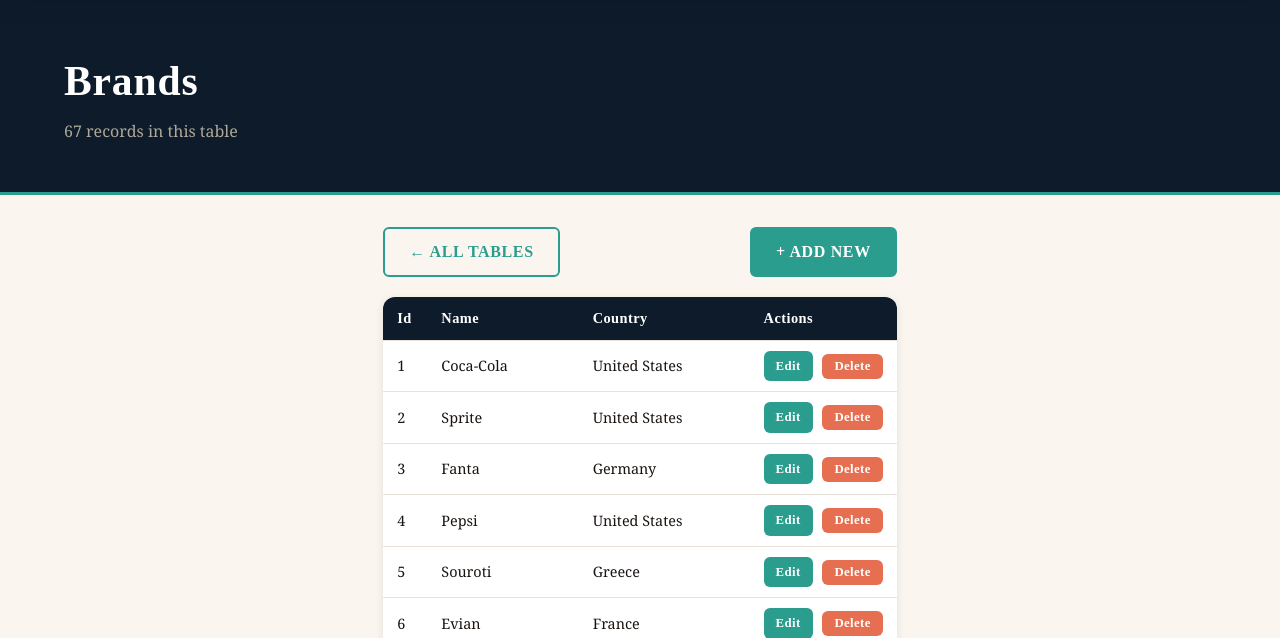
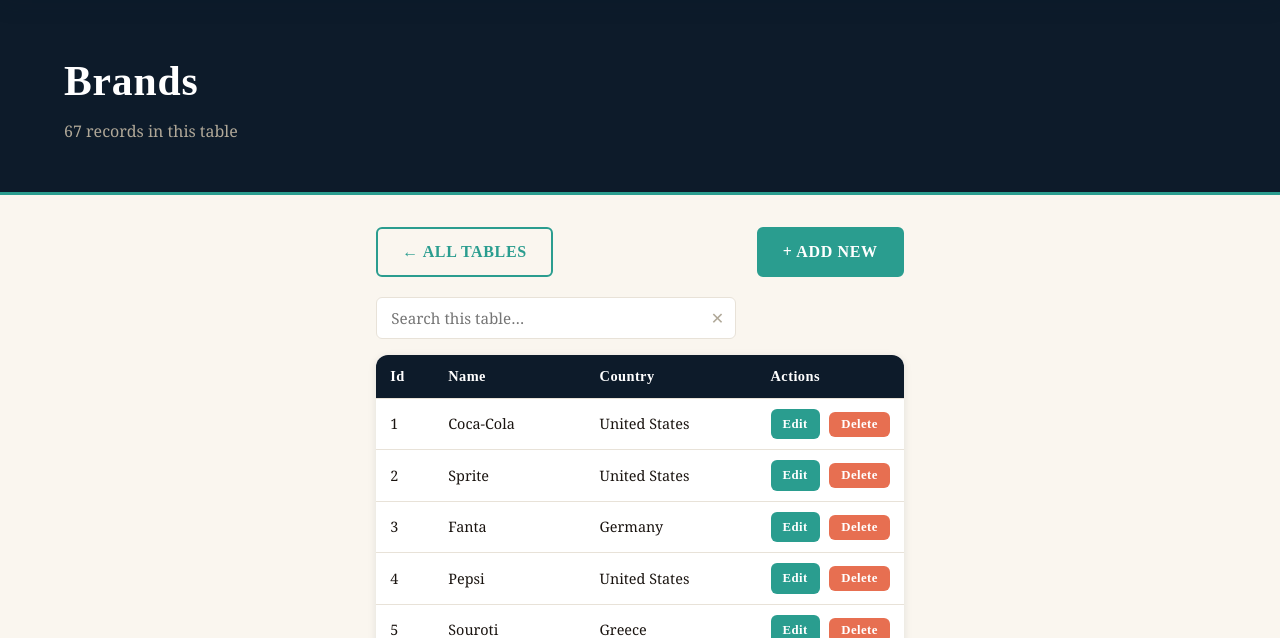
Before and after one commit to PAULPAPACHRYS/ITC4214-Final, a Django app: page /database/brands/ in a window 1280 px wide. Shown: the part 67-705 px from the top of the page. Run offline with Django 5.2, Linux system fonts and the light colour scheme; a user stored in the database is signed in; data comes from the database, SQL or seed files in the repository.

Commit message:
Improved database page, added sorting and search bar

```diff
--- a/wavebarsupply_django/wavebarsupply/static/css/database_style.css
+++ b/wavebarsupply_django/wavebarsupply/static/css/database_style.css
@@ -75,6 +75,59 @@
 }
 .db_table tbody tr:hover { background: var(--cream_lt); }
 .db_empty { text-align: center; color: var(--gray_dk); padding: 24px; }
+
+/* sortable column headers */
+.db_table th.db_sortable {
+  cursor: pointer;
+  user-select: none;
+}
+.db_table th.db_sortable:hover { background: var(--teal); }
+.db_table th.db_sortable:focus {
+  outline: 2px solid var(--teal_lt);
+  outline-offset: -2px;
+}
+.db_table th.db_sorted { background: var(--teal); }
+.db_sort_arrow {
+  display: inline-block;
+  width: 1em;               /* reserve space so headers don't jump when sorted */
+  margin-left: 4px;
+  font-size: .8em;
+}
+
+/* per-table search bar */
+.db_search_wrap {
+  position: relative;
+  margin-bottom: 16px;
+  max-width: 360px;
+}
+.db_search_input {
+  width: 100%;
+  padding: 10px 34px 10px 14px;
+  border: 1.5px solid var(--gray_lt);
+  border-radius: var(--radius_sm);
+  font-size: .95rem;
+  font-family: inherit;
+  color: var(--text);
+  background: var(--white);
+}
+.db_search_input:focus {
+  outline: none;
+  border-color: var(--teal);
+}
+.db_search_clear {
+  position: absolute;
+  top: 50%;
+  right: 8px;
+  transform: translateY(-50%);
+  border: none;
+  background: transparent;
+  color: var(--gray_mid);
+  font-size: 1rem;
+  line-height: 1;
+  cursor: pointer;
+  padding: 4px;
+}
+.db_search_clear:hover { color: var(--coral); }
 
 .db_actions_col {
   text-align: right;
--- a/wavebarsupply_django/wavebarsupply/static/js/database.js
+++ b/wavebarsupply_django/wavebarsupply/static/js/database.js
@@ -1,4 +1,10 @@
-// Ask for confirmation before a delete form is submitted.
+// ----------------------------------------------------------------------------
+// Database page behaviour: delete confirmation, column sorting, and per-table
+// search. All rows are already rendered by Django, so sorting and searching are
+// done client-side on the existing table.
+// ----------------------------------------------------------------------------
+
+// --- Ask for confirmation before a delete form is submitted (unchanged) ---
 document.querySelectorAll('.db_delete_form').forEach(form => {
   form.addEventListener('submit', (event) => {
     if (!window.confirm('Delete this record? This cannot be undone.')) {
@@ -6,3 +12,139 @@
     }
   });
 });
+
+// --- Sorting + search (only runs on the table page) ---
+const table = document.querySelector('.db_table');
+if (table) {
+  const tbody = table.querySelector('tbody');
+  const noMatchRow = tbody.querySelector('.db_no_match');
+  const headers = [...table.querySelectorAll('thead th.db_sortable')];
+
+  // Real data rows only: they always have an actions cell. This skips both the
+  // "No records yet" row and the hidden "No matching records" row.
+  function dataRows() {
+    return [...tbody.querySelectorAll('tr')].filter(tr => tr.querySelector('.db_actions_col'));
+  }
+
+  // The trimmed text of a row's cell at a given column index.
+  function cellText(row, index) {
+    const cell = row.children[index];
+    return cell ? cell.textContent.trim() : '';
+  }
+
+  // ---- Column type detection (drives how a column is compared) ----
+  function columnIsNumeric(index) {
+    let sawValue = false;
+    for (const row of dataRows()) {
+      const text = cellText(row, index);
+      if (text === '') continue;
+      sawValue = true;
+      if (isNaN(Number(text))) return false;
+    }
+    return sawValue;
+  }
+
+  // A date column: not numeric, but every value has a digit and parses as a date
+  // (e.g. "July 9, 2026"). This keeps the Orders date column in real order.
+  function columnIsDate(index) {
+    let sawValue = false;
+    for (const row of dataRows()) {
+      const text = cellText(row, index);
+      if (text === '') continue;
+      sawValue = true;
+      if (!/\d/.test(text) || isNaN(Date.parse(text))) return false;
+    }
+    return sawValue;
+  }
+
+  // ---- Sorting ----
+  let sortIndex = -1;
+  let sortAsc = true;
+
+  function sortBy(index) {
+    if (sortIndex === index) {
+      sortAsc = !sortAsc;          // same column clicked -> flip direction
+    } else {
+      sortIndex = index;
+      sortAsc = true;              // new column -> start ascending
+    }
+
+    const numeric = columnIsNumeric(index);
+    const date = !numeric && columnIsDate(index);
+    const rows = dataRows();
+
+    rows.sort((a, b) => {
+      const av = cellText(a, index);
+      const bv = cellText(b, index);
+      let cmp;
+      if (numeric) {
+        cmp = Number(av) - Number(bv);
+      } else if (date) {
+        cmp = Date.parse(av) - Date.parse(bv);
+      } else {
+        cmp = av.localeCompare(bv, undefined, { sensitivity: 'base', numeric: true });
+      }
+      return sortAsc ? cmp : -cmp;
+    });
+
+    // Re-insert in the new order, keeping the no-match row last.
+    rows.forEach(row => tbody.insertBefore(row, noMatchRow));
+
+    // Update the arrow indicators.
+    headers.forEach((th, i) => {
+      const arrow = th.querySelector('.db_sort_arrow');
+      if (i === index) {
+        th.classList.add('db_sorted');
+        arrow.textContent = sortAsc ? '▲' : '▼';
+      } else {
+        th.classList.remove('db_sorted');
+        arrow.textContent = '';
+      }
+    });
+  }
+
+  headers.forEach((th, i) => {
+    th.addEventListener('click', () => sortBy(i));
+    th.addEventListener('keydown', (event) => {   // keyboard support (Enter / Space)
+      if (event.key === 'Enter' || event.key === ' ') {
+        event.preventDefault();
+        sortBy(i);
+      }
+    });
+  });
+
+  // ---- Search ----
+  const searchInput = document.querySelector('.db_search_input');
+  const clearButton = document.querySelector('.db_search_clear');
+
+  function applySearch() {
+    const query = searchInput.value.trim().toLowerCase();
+    const rows = dataRows();
+    let visible = 0;
+
+    rows.forEach(row => {
+      // Match against every cell except the actions column.
+      const cells = [...row.children].filter(td => !td.classList.contains('db_actions_col'));
+      const text = cells.map(td => td.textContent).join(' ').toLowerCase();
+      const match = text.includes(query);
+      row.classList.toggle('hidden', !match);
+      if (match) visible++;
+    });
+
+    // Show "No matching records" only when an active search hides every row.
+    if (noMatchRow) {
+      noMatchRow.classList.toggle('hidden', !(query !== '' && visible === 0 && rows.length > 0));
+    }
+  }
+
+  if (searchInput) {
+    searchInput.addEventListener('input', applySearch);
+  }
+  if (clearButton) {
+    clearButton.addEventListener('click', () => {
+      searchInput.value = '';
+      applySearch();
+      searchInput.focus();
+    });
+  }
+}
--- a/wavebarsupply_django/wavebarsupply/templates/database/table.html
+++ b/wavebarsupply_django/wavebarsupply/templates/database/table.html
@@ -27,11 +27,16 @@
     <a class="button_primary" href="{% url 'database:add' key=key %}">+ Add New</a>
   </div>
 
+  <div class="db_search_wrap">
+    <input type="text" class="db_search_input" placeholder="Search this table…" />
+    <button type="button" class="db_search_clear" title="Clear search">✕</button>
+  </div>
+
   <div class="db_table_wrap">
     <table class="db_table">
       <thead>
         <tr>
-          {% for col in columns %}<th>{{ col }}</th>{% endfor %}
+          {% for col in columns %}<th class="db_sortable" tabindex="0"><span class="db_th_label">{{ col }}</span><span class="db_sort_arrow" aria-hidden="true"></span></th>{% endfor %}
           <th class="db_actions_col">Actions</th>
         </tr>
       </thead>
@@ -50,6 +55,7 @@
         {% empty %}
           <tr><td class="db_empty" colspan="{{ columns|length|add:1 }}">No records yet.</td></tr>
         {% endfor %}
+        <tr class="db_no_match hidden"><td class="db_empty" colspan="{{ columns|length|add:1 }}">No matching records.</td></tr>
       </tbody>
     </table>
   </div>
```
